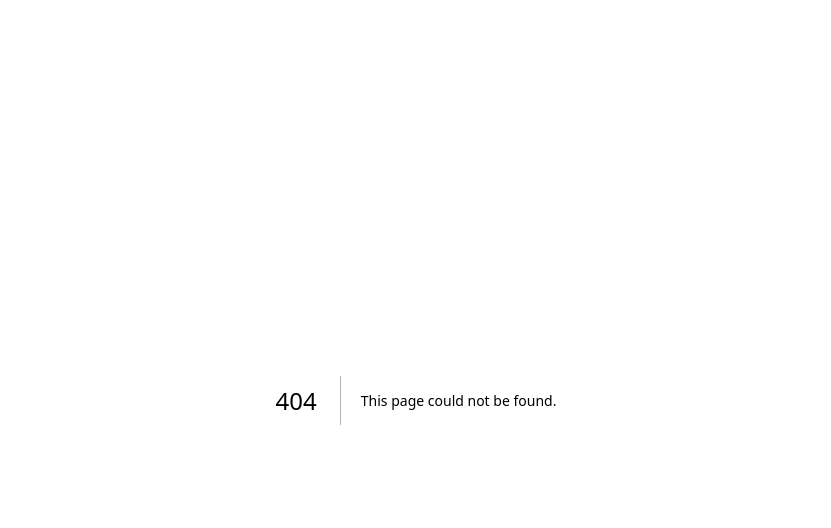
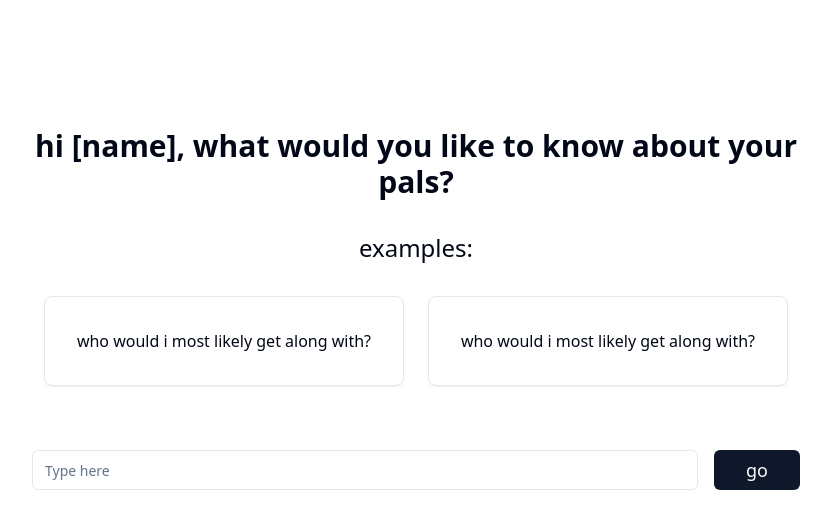
Before and after one commit to priyanshumahey/SproutPal, a Next.js app in the folder my-friends/: page /chat in a window 1280 px wide. Before the commit this address had no page. Shown: the top 528 px of the page, without its empty margins (224-1055 px from the left). Built offline with nearby package versions, Linux system fonts and the light colour scheme.

Commit message:
chat page

```diff
--- /dev/null
+++ b/my-friends/app/chat/page.tsx
@@ -0,0 +1,29 @@
+import { Button } from "@/components/ui/button";
+import { Card } from "@/components/ui/card";
+import { Input } from "@/components/ui/input";
+import React from "react";
+
+const Chat = () => {
+  return (
+    <div className="m-auto w-3/5">
+      <div className="pt-32 text-3xl font-semibold text-center">
+        hi [name], what would you like to know about your pals?
+      </div>
+      <div className="pt-8 text-2xl text-center">examples:</div>
+      <div className="grid grid-cols-2">
+        <Card className="p-8 m-auto my-8">
+          who would i most likely get along with?
+        </Card>
+        <Card className="p-8 m-auto my-8">
+          who would i most likely get along with?
+        </Card>
+      </div>
+      <div className="flex mt-8">
+        <Input className="mr-4" placeholder="Type here" />
+        <Button className="px-8">go</Button>
+      </div>
+    </div>
+  );
+};
+
+export default Chat;
--- a/my-friends/app/result/page.tsx
+++ b/my-friends/app/result/page.tsx
@@ -1,14 +1,15 @@
 import ResultCard from "@/components/ui/resultcard";
 
 export default function Result() {
+  const data = [{}, {}, {}];
   return (
     <div className="w-full">
       <div className="pt-24 text-3xl font-semibold text-center">
         we think you would get along with...
       </div>
-      <ResultCard />
-      <ResultCard />
-      <ResultCard />
+      {data.map((d) => (
+        <ResultCard />
+      ))}
     </div>
   );
 }
```
